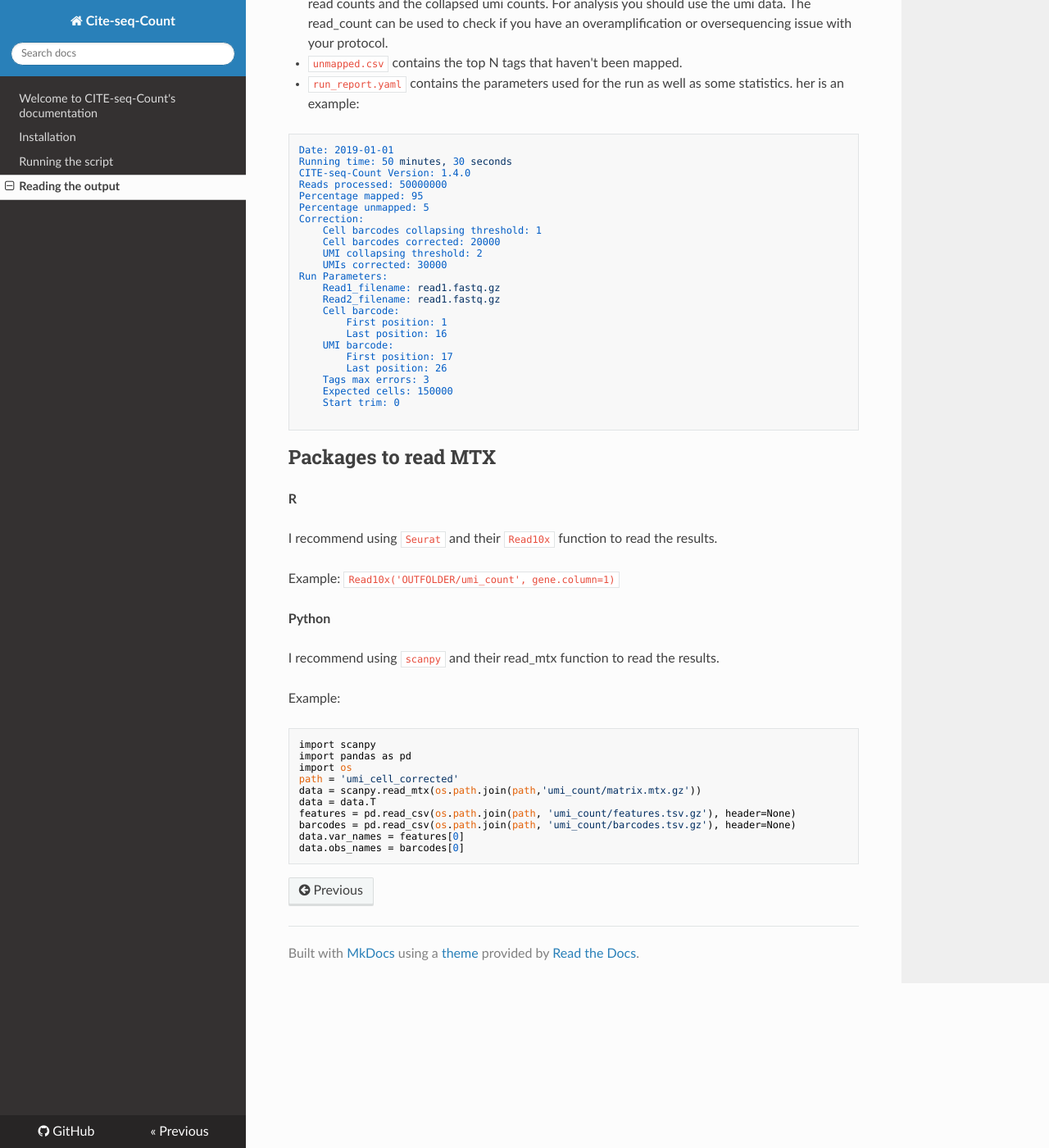
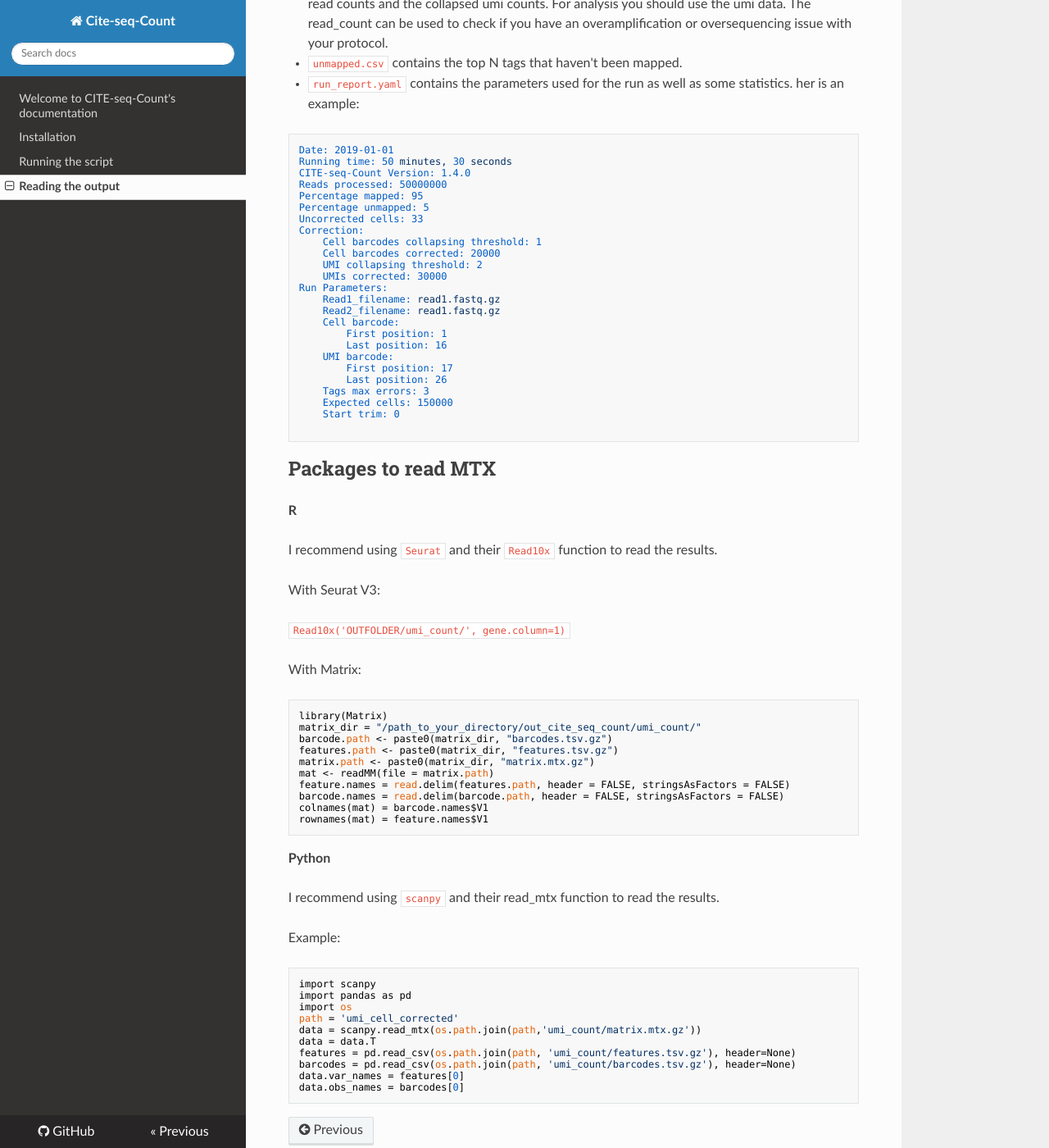
Before and after one commit to Hoohm/CITE-seq-Count, an MkDocs documentation site: the page built from docs/docs/Reading-the-output.md, in a window 1280 px wide and 1400 px high, scrolled down 681 px. Shown: the whole window at 82% size. Built offline with MkDocs 1.6.1, drawn with Linux system fonts in a browser that asks for light colours; nearby versions of some CDN libraries.

Commit message:
updated documentation to read sparse matrix

````diff
--- a/docs/docs/Reading-the-output.md
+++ b/docs/docs/Reading-the-output.md
@@ -39,6 +39,7 @@ CITE-seq-Count Version: 1.4.0
 Reads processed: 50000000
 Percentage mapped: 95
 Percentage unmapped: 5
+Uncorrected cells: 33
 Correction:
 	Cell barcodes collapsing threshold: 1
 	Cell barcodes corrected: 20000
@@ -65,7 +66,25 @@ Packages to read MTX
 
 I recommend using `Seurat` and their `Read10x` function to read the results.
 
-Example: `Read10x('OUTFOLDER/umi_count', gene.column=1)`
+With Seurat V3:
+
+`Read10x('OUTFOLDER/umi_count/', gene.column=1)`
+
+
+With Matrix:
+
+```
+library(Matrix)
+matrix_dir = "/path_to_your_directory/out_cite_seq_count/umi_count/"
+barcode.path <- paste0(matrix_dir, "barcodes.tsv.gz")
+features.path <- paste0(matrix_dir, "features.tsv.gz")
+matrix.path <- paste0(matrix_dir, "matrix.mtx.gz")
+mat <- readMM(file = matrix.path)
+feature.names = read.delim(features.path, header = FALSE, stringsAsFactors = FALSE)
+barcode.names = read.delim(barcode.path, header = FALSE, stringsAsFactors = FALSE)
+colnames(mat) = barcode.names$V1
+rownames(mat) = feature.names$V1
+```
 
 **Python**
 
````
